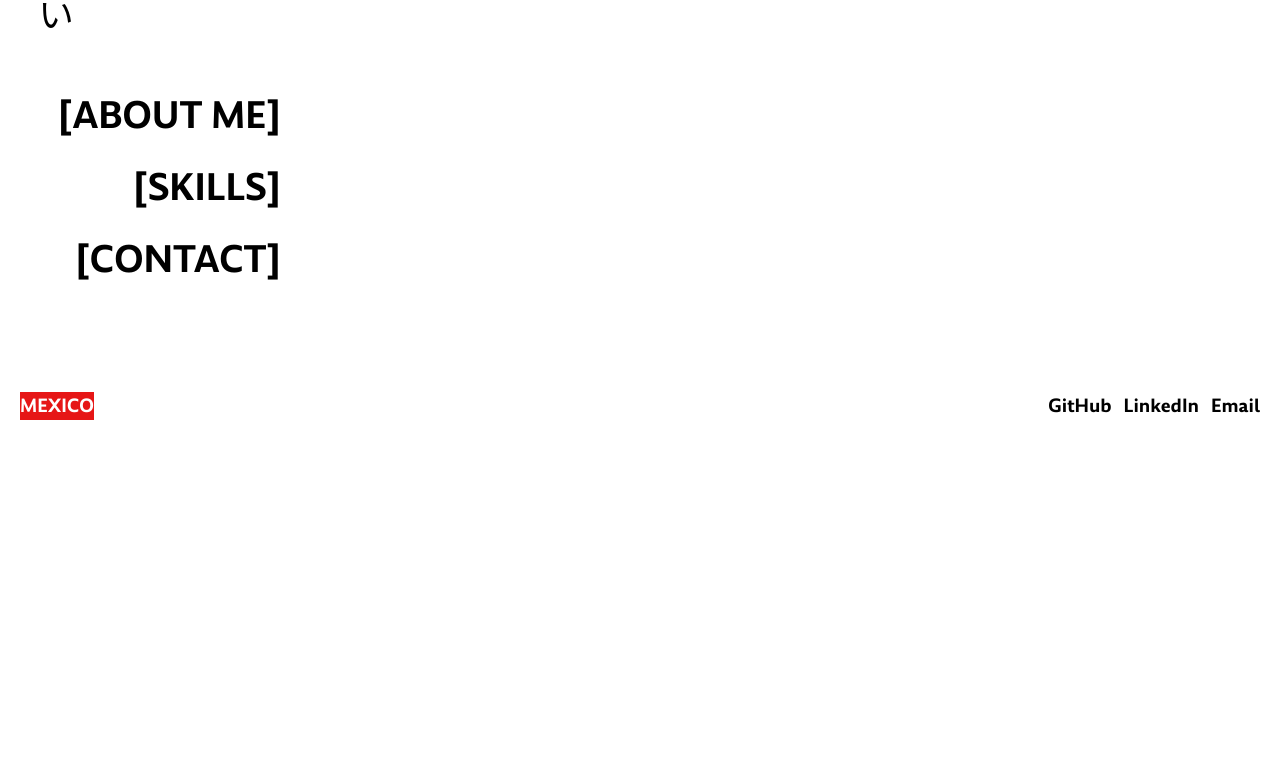
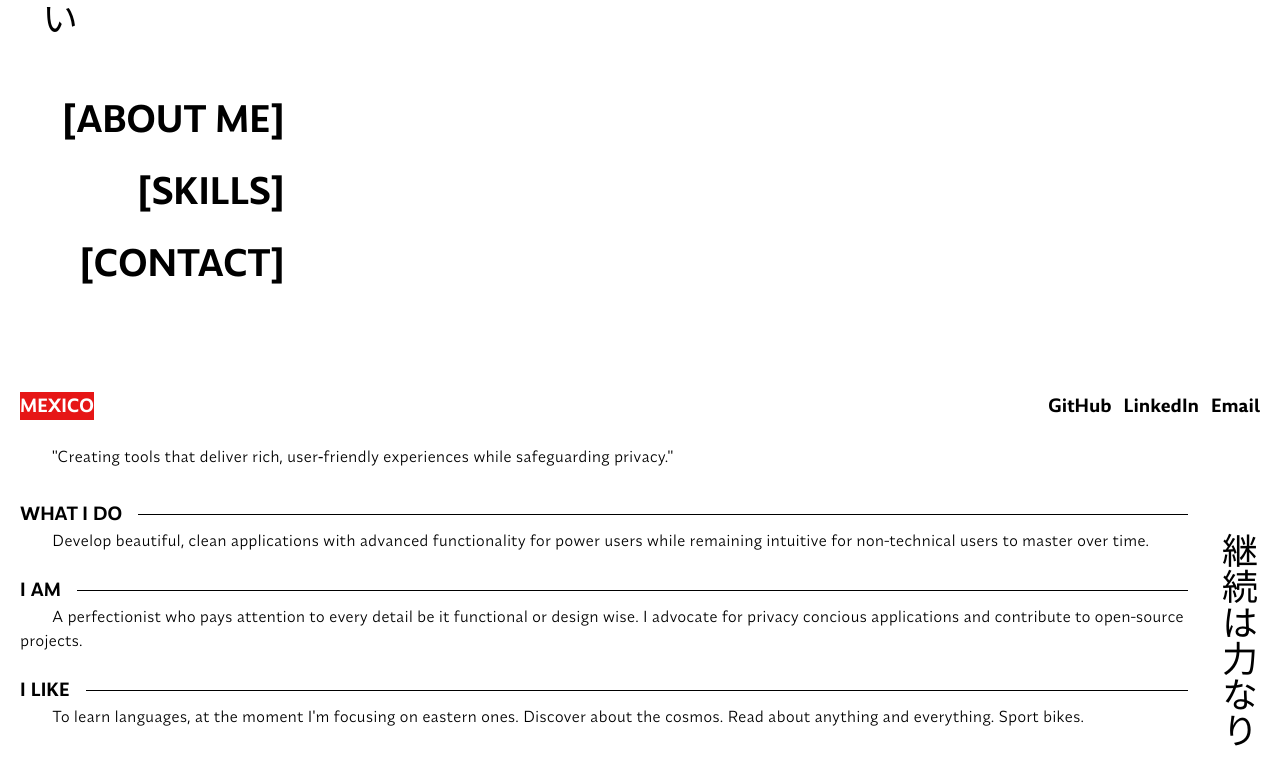
Before and after one commit to Jerson-Cortes/Jerson-Cortes.github.io, a Next.js app: page / in a window 1280 px wide. Shown: the part 360-1144 px from the top of the page. Before the commit the page ends 800 px from the top, so only its background shows below. Built offline with nearby package versions, Linux system fonts and the light colour scheme; a web font is replaced by a local one.

Commit message:
Add about-me section.

```diff
--- a/app/page.tsx
+++ b/app/page.tsx
@@ -1,11 +1,13 @@
 import Hero from "./sections/hero"
 import Footer from "./sections/footer"
+import AboutMe from "./sections/about_me"
 
 export default function Home() {
   return (
     <div className="flex min-h-screen items-center justify-center dark:bg-white">
-      <main className="flex min-h-screen w-full flex-col justify-between p-4 dark:bg-white sm:items-start">
+      <main className="flex min-h-screen w-full flex-col justify-between p-5 dark:bg-white sm:items-start">
         <Hero/>
+        <AboutMe/>
         <Footer/>
       </main>
     </div>
--- /dev/null
+++ b/app/sections/about_me.tsx
@@ -0,0 +1,27 @@
+export default function AboutMe() {
+  return (
+    <div className="flex flex-col pt-10 pb-15 relative " id="AboutMe">
+      <h2 className="text-(--red) text-4xl">[ABOUT ME]</h2>
+      <p className="indent-8 py-8">"Creating tools that deliver rich, user‑friendly experiences while safeguarding privacy."</p>
+
+      <div className="pr-18">
+        <div className="flex items-center">
+          <p className="font-bold text-lg pr-4">WHAT I DO</p>
+          <hr className="flex-1" />
+        </div>
+        <p className="indent-8 pb-6">Develop beautiful, clean applications with advanced functionality for power users while remaining intuitive for non-technical users to master over time.</p>
+        <div className="flex items-center">
+          <p className="font-bold text-lg pr-4">I AM</p>
+          <hr className="flex-1" />
+        </div>
+        <p className="indent-8 pb-6">A perfectionist who pays attention to every detail be it functional or design wise. I advocate for privacy concious applications and contribute to open-source projects.</p>
+        <div className="flex items-center">
+          <p className="font-bold text-lg pr-4">I LIKE</p>
+          <hr className="flex-1" />
+        </div>
+        <p className="indent-8 pb-6">To learn languages, at the moment I'm focusing on eastern ones. Discover about the cosmos. Read about anything and everything. Sport bikes.</p>
+      </div>
+      <p className="absolute right-1 top-50 text-4xl japanese writing-vertical-lr">継続は力なり</p>
+    </div>
+  )
+}
```
